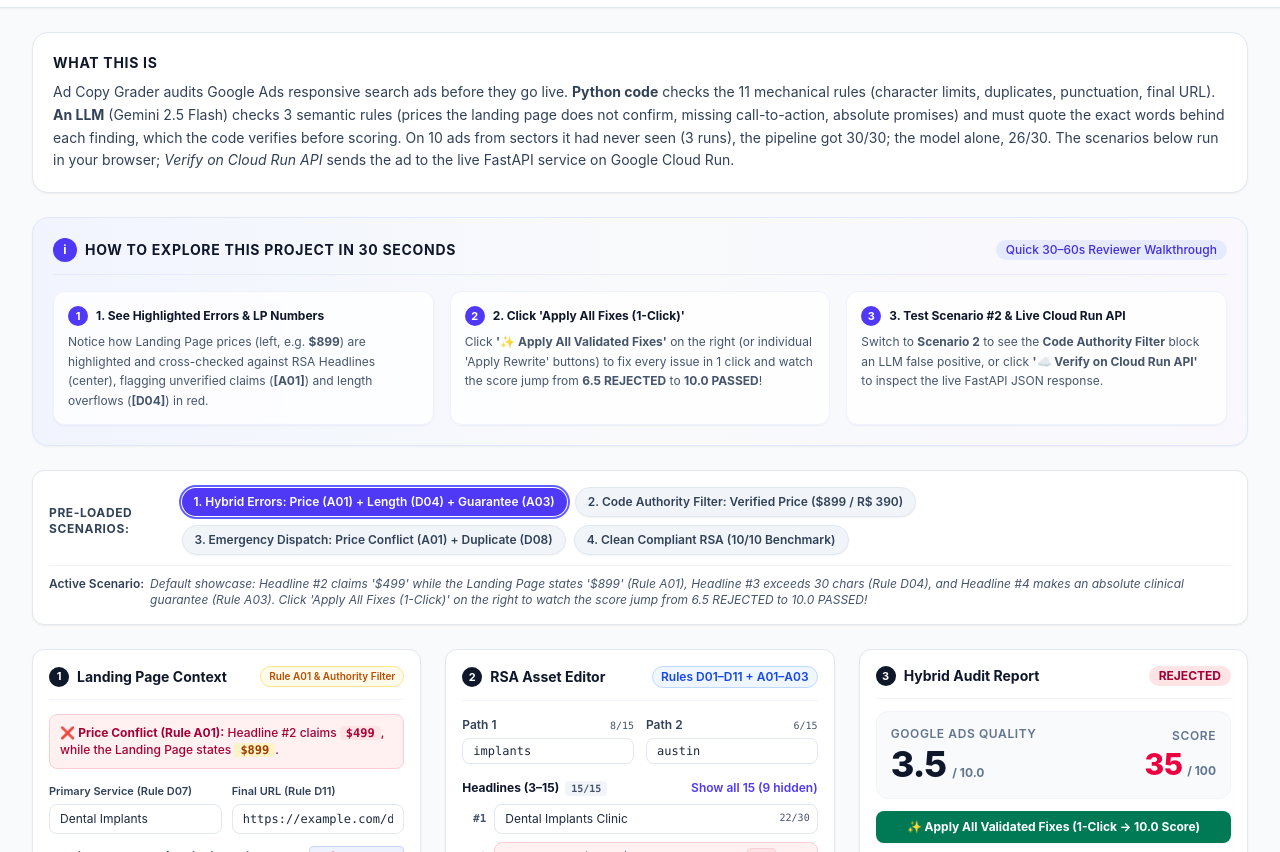
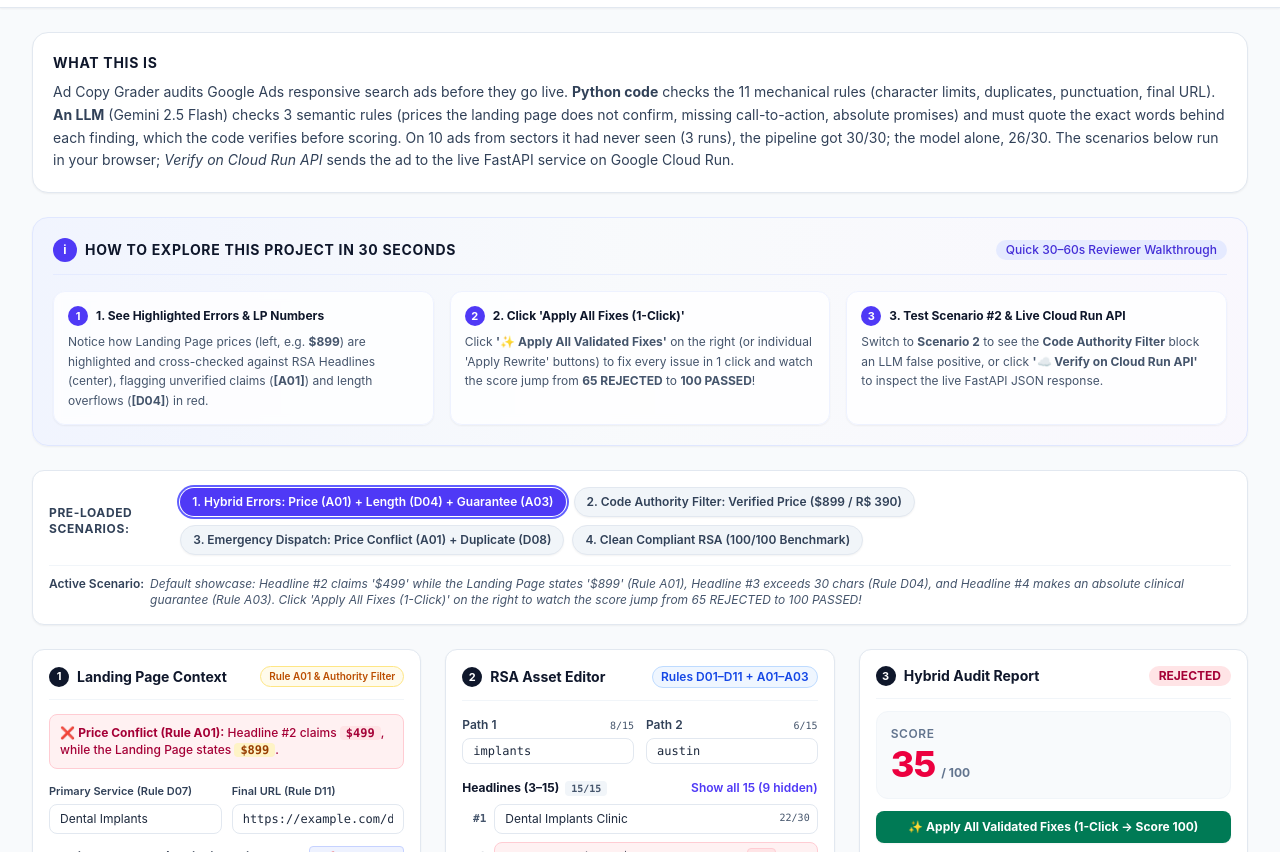
Before and after one commit to fgm9000/ad-copy-grader, a plain HTML site: page web/index.html in a window 1280 px wide. Shown: the part 89-941 px from the top of the page. Drawn offline with Linux system fonts and the light colour scheme.

Commit message:
fix(web): show only the 0-100 score; drop the Quality Score claim
The playground hero showed grade_10 labeled "Google Ads Quality". Google's
Quality Score rates keywords (1-10), not ad copy, so the label implied a
parity that does not exist. The hero now shows only score/100 and the demo
copy uses the 0-100 scale. grade_10 stays in the API response for
compatibility; README and PRD now say so instead of claiming Quality Score
alignment.

Co-Authored-By: Claude Opus 5.5 <noreply@anthropic.com>

```diff
--- a/web/app.js
+++ b/web/app.js
@@ -28,7 +28,7 @@ const TRANSLATIONS = {
       "Notice how Landing Page prices (left, e.g. <strong>$899</strong>) are highlighted and cross-checked against RSA Headlines (center), flagging unverified claims (<strong>[A01]</strong>) and length overflows (<strong>[D04]</strong>) in red.",
     step2Title: "2. Click 'Apply All Fixes (1-Click)'",
     step2Desc:
-      "Click <strong>'✨ Apply All Validated Fixes'</strong> on the right (or individual 'Apply Rewrite' buttons) to fix every issue in 1 click and watch the score jump from <strong>6.5 REJECTED</strong> to <strong>10.0 PASSED</strong>!",
+      "Click <strong>'✨ Apply All Validated Fixes'</strong> on the right (or individual 'Apply Rewrite' buttons) to fix every issue in 1 click and watch the score jump from <strong>65 REJECTED</strong> to <strong>100 PASSED</strong>!",
     step3Title: "3. Test Scenario #2 & Live Cloud Run API",
     step3Desc:
       "Switch to <strong>Scenario 2</strong> to see the <strong>Code Authority Filter</strong> block an LLM false positive, or click <strong>'☁️ Verify on Cloud Run API'</strong> to inspect the live FastAPI JSON response.",
@@ -53,10 +53,9 @@ const TRANSLATIONS = {
     resetScenarioBtn: "Reset Scenario",
     gradeAdBtn: "Re-evaluate Ad Copy",
     auditReportTitle: "Hybrid Audit Report",
-    qualityScaleLabel: "Google Ads Quality",
     scoreLabel: "Score",
-    fixAllBtnText: "✨ Apply All Validated Fixes (1-Click → 10.0 Score)",
-    fixAllAppliedText: "✅ All Fixes Applied! Score: 10.0 PASSED",
+    fixAllBtnText: "✨ Apply All Validated Fixes (1-Click → Score 100)",
+    fixAllAppliedText: "✅ All Fixes Applied! Score: 100 PASSED",
     rulesCheckedBadge: "11 Code Rules (D01-D11) + 3 LLM (A01-A03)",
     authorityFilterTitle: "Code Authority Filter Active",
     falsePositiveStrippedBadge: "False Positive Intercepted",
@@ -87,7 +86,7 @@ const TRANSLATIONS = {
     archCard4Body:
       "validate_suggestions() re-audits every LLM rewrite against rules D04/D05/D08/D09/D10; non-compliant rewrites are discarded before reaching the user. Validated with a 3-column Promptfoo evaluation suite (raw vs. pipeline vs. degraded) and CI gates: ruff, mypy --strict, pytest (100% coverage), Semgrep OWASP Top 10, and CodeQL.",
     footerText: "Ad Copy Grader — Deterministic Google Ads rules engine & LLM semantic audit.",
-    perfectScoreText: "🎉 Perfect 10.0 score! All 14 deterministic and semantic rules passed.",
+    perfectScoreText: "🎉 Perfect 100/100 score! All 14 deterministic and semantic rules passed.",
     codeProvenance: "Code Verified (Deterministic)",
     llmProvenance: "LLM Judged (Semantic)",
     severityError: "ERROR",
@@ -113,7 +112,7 @@ const TRANSLATIONS = {
       "Repare como os preços da Landing Page (à esquerda, ex.: <strong>R$ 390</strong>) ficam destacados e são cruzados contra os Títulos RSA (centro), marcando preços divergentes (<strong>[A01]</strong>) e limites estourados (<strong>[D04]</strong>) em vermelho.",
     step2Title: "2. Clique em 'Aplicar Todas as Correções'",
     step2Desc:
-      "Clique em <strong>'✨ Aplicar Todas as Correções (1 Clique)'</strong> à direita (ou nos botões individuais) para corrigir tudo instantaneamente e ver a nota saltar de <strong>6.5 REJECTED</strong> para <strong>10.0 PASSED</strong>!",
+      "Clique em <strong>'✨ Aplicar Todas as Correções (1 Clique)'</strong> à direita (ou nos botões individuais) para corrigir tudo instantaneamente e ver a pontuação saltar de <strong>65 REJECTED</strong> para <strong>100 PASSED</strong>!",
     step3Title: "3. Teste o Cenário #2 e a API Cloud Run",
     step3Desc:
       "Mude para o <strong>Cenário 2</strong> para ver o <strong>Filtro de Autoridade</strong> bloquear um falso positivo do LLM, ou clique em <strong>'☁️ Validar na API Cloud Run'</strong> para inspecionar o JSON real do FastAPI.",
@@ -138,10 +137,9 @@ const TRANSLATIONS = {
     resetScenarioBtn: "Restaurar Cenário",
     gradeAdBtn: "Reavaliar Anúncio",
     auditReportTitle: "Relatório de Auditoria Híbrida",
-    qualityScaleLabel: "Qualidade Google Ads",
     scoreLabel: "Pontuação",
-    fixAllBtnText: "✨ Aplicar Todas as Correções (1 Clique → Nota 10.0)",
-    fixAllAppliedText: "✅ Correções Aplicadas! Nota: 10.0 PASSED",
+    fixAllBtnText: "✨ Aplicar Todas as Correções (1 Clique → Pontuação 100)",
+    fixAllAppliedText: "✅ Correções Aplicadas! Pontuação: 100 PASSED",
     rulesCheckedBadge: "11 Regras de Código (D01-D11) + 3 LLM (A01-A03)",
     authorityFilterTitle: "Filtro de Autoridade Ativo",
     falsePositiveStrippedBadge: "Falso Positivo Interceptado",
@@ -172,7 +170,7 @@ const TRANSLATIONS = {
     archCard4Body:
       "validate_suggestions() re-audita cada sugestão do LLM contra as regras D04/D05/D08/D09/D10; sugestões fora do limite são descartadas. Validado com suíte Promptfoo em 3 colunas (raw vs. pipeline vs. degraded) e gates de CI: ruff, mypy --strict, pytest (100% cobertura), Semgrep OWASP Top 10 e CodeQL.",
     footerText: "Ad Copy Grader — Motor de regras determinísticas Google Ads e auditoria semântica LLM.",
-    perfectScoreText: "🎉 Nota 10.0 perfeita! Todas as 14 regras determinísticas e semânticas foram aprovadas.",
+    perfectScoreText: "🎉 Pontuação 100/100 perfeita! Todas as 14 regras determinísticas e semânticas foram aprovadas.",
     codeProvenance: "Verificado via Código",
     llmProvenance: "Julgado via LLM (Semântico)",
     severityError: "ERRO",
@@ -222,7 +220,6 @@ const elements = {
   gradeAdBtn: document.getElementById("gradeAdBtn"),
   gradeBtnText: document.getElementById("gradeBtnText"),
   statusPassBadge: document.getElementById("statusPassBadge"),
-  heroGrade10: document.getElementById("heroGrade10"),
   heroScore: document.getElementById("heroScore"),
   heroFixAllContainer: document.getElementById("heroFixAllContainer"),
   fixAllHeroBtn: document.getElementById("fixAllHeroBtn"),
@@ -1197,19 +1194,18 @@ function runLiveEvaluation(highlightAnimation = false) {
 function renderAuditReport(result, droppedIssues = []) {
   const dict = TRANSLATIONS[state.lang];
 
-  elements.heroGrade10.textContent = (result.grade_10 !== undefined ? result.grade_10 : 0.0).toFixed(1);
   elements.heroScore.textContent = result.score !== undefined ? result.score : 0;
 
   if (result.passed) {
     elements.statusPassBadge.className =
       "inline-flex items-center px-2.5 py-0.5 rounded-full text-xs font-bold bg-emerald-100 text-emerald-800";
     elements.statusPassBadge.textContent = "PASSED";
-    elements.heroScore.className = "text-2xl sm:text-3xl font-extrabold text-emerald-600";
+    elements.heroScore.className = "text-3xl sm:text-4xl font-extrabold text-emerald-600 tracking-tight";
   } else {
     elements.statusPassBadge.className =
       "inline-flex items-center px-2.5 py-0.5 rounded-full text-xs font-bold bg-rose-100 text-rose-800";
     elements.statusPassBadge.textContent = "REJECTED";
-    elements.heroScore.className = "text-2xl sm:text-3xl font-extrabold text-rose-600";
+    elements.heroScore.className = "text-3xl sm:text-4xl font-extrabold text-rose-600 tracking-tight";
   }
 
   // Show/hide 1-Click Fix All Hero Button
--- a/web/examples.json
+++ b/web/examples.json
@@ -6,8 +6,8 @@
       "pt": "1. Erros Híbridos: Preço (A01) + Tamanho (D04) + Garantia (A03)"
     },
     "description": {
-      "en": "Default showcase: Headline #2 claims '$499' while the Landing Page states '$899' (Rule A01), Headline #3 exceeds 30 chars (Rule D04), and Headline #4 makes an absolute clinical guarantee (Rule A03). Click 'Apply All Fixes (1-Click)' on the right to watch the score jump from 6.5 REJECTED to 10.0 PASSED!",
-      "pt": "Cenário principal: O Título #2 anuncia 'R$ 499' enquanto a Landing Page informa 'R$ 390' (Regra A01), o Título #3 ultrapassa 30 caracteres (Regra D04) e o Título #4 faz promessa clínica absoluta (Regra A03). Clique em 'Aplicar Todas as Correções (1 Clique)' à direita para ver a nota subir de 6.5 REJECTED para 10.0 PASSED!"
+      "en": "Default showcase: Headline #2 claims '$499' while the Landing Page states '$899' (Rule A01), Headline #3 exceeds 30 chars (Rule D04), and Headline #4 makes an absolute clinical guarantee (Rule A03). Click 'Apply All Fixes (1-Click)' on the right to watch the score jump from 65 REJECTED to 100 PASSED!",
+      "pt": "Cenário principal: O Título #2 anuncia 'R$ 499' enquanto a Landing Page informa 'R$ 390' (Regra A01), o Título #3 ultrapassa 30 caracteres (Regra D04) e o Título #4 faz promessa clínica absoluta (Regra A03). Clique em 'Aplicar Todas as Correções (1 Clique)' à direita para ver a pontuação subir de 65 REJECTED para 100 PASSED!"
     },
     "input": {
       "en": {
@@ -215,12 +215,12 @@
   {
     "id": "clean_10_of_10",
     "label": {
-      "en": "4. Clean Compliant RSA (10/10 Benchmark)",
-      "pt": "4. Anúncio 100% Conforme (Nota 10/10)"
+      "en": "4. Clean Compliant RSA (100/100 Benchmark)",
+      "pt": "4. Anúncio 100% Conforme (Pontuação 100/100)"
     },
     "description": {
-      "en": "Gold-standard 15-headline RSA with verified primary service, compliant character counts (<=30 / <=90), HTTPS URL, and strong CTAs scoring a perfect 10.0.",
-      "pt": "Anúncio modelo com 15 títulos dentro do limite de 30 caracteres, serviço principal presente nos top 5 títulos, URL HTTPS e CTAs claras atingindo nota 10.0."
+      "en": "Gold-standard 15-headline RSA with verified primary service, compliant character counts (<=30 / <=90), HTTPS URL, and strong CTAs scoring a perfect 100/100.",
+      "pt": "Anúncio modelo com 15 títulos dentro do limite de 30 caracteres, serviço principal presente nos top 5 títulos, URL HTTPS e CTAs claras atingindo pontuação 100/100."
     },
     "input": {
       "en": {
--- a/web/index.html
+++ b/web/index.html
@@ -109,7 +109,7 @@
             <h3 class="text-xs font-bold text-slate-900" data-i18n="step2Title">2. Click "Apply All Fixes (1-Click)"</h3>
           </div>
           <p class="text-xs text-slate-600 leading-relaxed" data-i18n="step2Desc">
-            Click <strong>"✨ Apply All Fixes (1-Click)"</strong> on the right (or edit any field) to apply pre-validated rewrites and watch the score jump from <strong>6.5 REJECTED</strong> to <strong>10.0 PASSED</strong> in 0ms!
+            Click <strong>"✨ Apply All Fixes (1-Click)"</strong> on the right (or edit any field) to apply pre-validated rewrites and watch the score jump from <strong>65 REJECTED</strong> to <strong>100 PASSED</strong> in 0ms!
           </p>
         </div>
 
@@ -143,7 +143,7 @@
       <!-- Scenario description pill -->
       <div class="mt-2.5 pt-2.5 border-t border-slate-100 text-xs text-slate-600 flex items-start space-x-1.5">
         <span class="font-semibold text-slate-700 shrink-0" data-i18n="scenarioDetailLabel">Active Scenario:</span>
-        <span id="scenarioDescription" class="italic text-slate-600">Default showcase: Headline #2 claims '$499' while the Landing Page states '$899' (Rule A01), Headline #3 exceeds 30 chars (Rule D04), and Headline #4 makes an absolute clinical guarantee (Rule A03). Click 'Apply All Fixes (1-Click)' on the right to watch the score jump from 6.5 REJECTED to 10.0 PASSED!</span>
+        <span id="scenarioDescription" class="italic text-slate-600">Default showcase: Headline #2 claims '$499' while the Landing Page states '$899' (Rule A01), Headline #3 exceeds 30 chars (Rule D04), and Headline #4 makes an absolute clinical guarantee (Rule A03). Click 'Apply All Fixes (1-Click)' on the right to watch the score jump from 65 REJECTED to 100 PASSED!</span>
       </div>
     </section>
 
@@ -303,31 +303,20 @@
             </span>
           </div>
 
-          <div class="mt-3 flex items-center justify-between bg-slate-50 rounded-xl p-3.5 border border-slate-100">
-            <div>
-              <span class="block text-xs font-semibold text-slate-500 uppercase tracking-wider" data-i18n="qualityScaleLabel">
-                Google Ads Quality
-              </span>
-              <div class="flex items-baseline space-x-1.5 mt-0.5">
-                <span id="heroGrade10" class="text-3xl sm:text-4xl font-extrabold text-slate-900 tracking-tight">10.0</span>
-                <span class="text-xs font-bold text-slate-500">/ 10.0</span>
-              </div>
-            </div>
-            <div class="text-right">
-              <span class="block text-xs font-semibold text-slate-500 uppercase tracking-wider" data-i18n="scoreLabel">
-                Score
-              </span>
-              <div class="flex items-baseline justify-end space-x-1 mt-0.5">
-                <span id="heroScore" class="text-2xl sm:text-3xl font-extrabold text-indigo-600">100</span>
-                <span class="text-xs font-bold text-slate-500">/ 100</span>
-              </div>
+          <div class="mt-3 bg-slate-50 rounded-xl p-3.5 border border-slate-100">
+            <span class="block text-xs font-semibold text-slate-500 uppercase tracking-wider" data-i18n="scoreLabel">
+              Score
+            </span>
+            <div class="flex items-baseline space-x-1.5 mt-0.5">
+              <span id="heroScore" class="text-3xl sm:text-4xl font-extrabold text-indigo-600 tracking-tight">100</span>
+              <span class="text-xs font-bold text-slate-500">/ 100</span>
             </div>
           </div>
 
           <!-- 1-Click Fix All Call-to-Action Button (Shown when issues/suggestions exist) -->
           <div id="heroFixAllContainer" class="mt-3 hidden">
             <button id="fixAllHeroBtn" type="button" class="w-full py-2 px-3 rounded-lg bg-emerald-700 hover:bg-emerald-600 text-white font-bold text-xs shadow-xs transition flex items-center justify-center space-x-1.5">
-              <span data-i18n="fixAllBtnText">✨ Apply All Validated Fixes (1-Click → 10.0 Score)</span>
+              <span data-i18n="fixAllBtnText">✨ Apply All Validated Fixes (1-Click → Score 100)</span>
             </button>
           </div>
 
```
Also changed, not shown: 5 other files.
